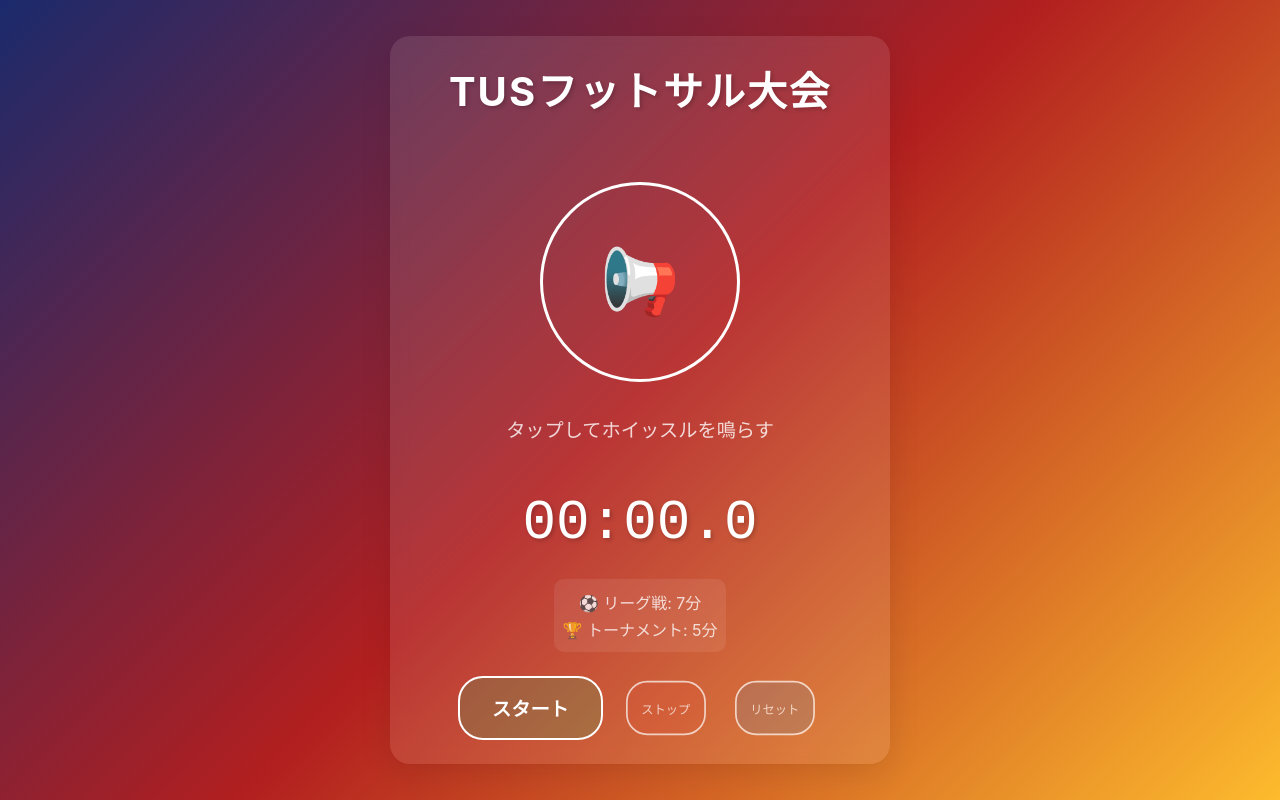
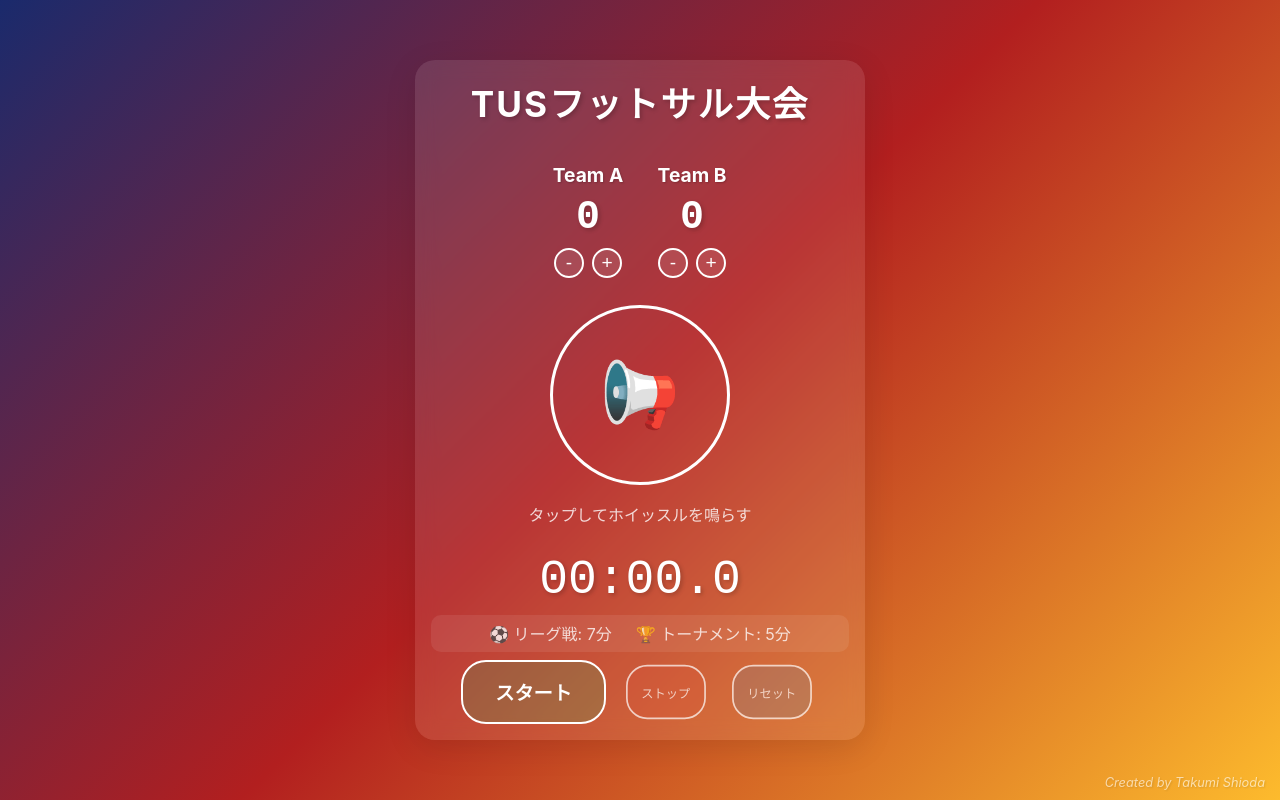
Before and after one commit to takumi0211/whistle, a plain HTML site: page index.html in a window 1280 px wide. Drawn offline with Linux system fonts and the light colour scheme.

Commit message:
Add files via upload

```diff
--- a/index.html
+++ b/index.html
@@ -28,9 +28,9 @@
 
     .container {
       text-align: center;
-      padding: 1.5rem;
-      width: 90%;
-      max-width: 500px;
+      padding: 1rem;
+      width: 85%;
+      max-width: 450px;
       border-radius: 20px;
       background: rgba(255, 255, 255, 0.1);
       backdrop-filter: blur(10px);
@@ -38,40 +38,159 @@
       box-shadow: 0 8px 32px rgba(0, 0, 0, 0.1);
       display: flex;
       flex-direction: column;
+      gap: 1.2rem;
+    }
+
+    .scoreboard {
+      display: flex;
+      justify-content: center;
       gap: 2rem;
+      margin: 0.5rem 0;
+    }
+
+    .team-score {
+      display: flex;
+      flex-direction: column;
+      align-items: center;
+      gap: 0.5rem;
+    }
+
+    .team-name {
+      font-size: clamp(1rem, 4vw, 1.2rem);
+      font-weight: bold;
+      text-shadow: 1px 1px 2px rgba(0, 0, 0, 0.2);
+    }
+
+    .score-display {
+      font-size: clamp(2rem, 6vw, 2.5rem);
+      font-family: monospace;
+      font-weight: bold;
+      min-width: 3ch;
+      text-shadow: 2px 2px 4px rgba(0, 0, 0, 0.2);
+    }
+
+    .score-controls {
+      display: flex;
+      gap: 0.5rem;
+    }
+
+    .score-button {
+      width: 30px;
+      height: 30px;
+      border: 2px solid white;
+      border-radius: 50%;
+      background: rgba(255, 255, 255, 0.1);
+      color: white;
+      font-size: 1.2rem;
+      line-height: 1;
+      cursor: pointer;
+      transition: all 0.2s ease;
+      display: flex;
+      align-items: center;
+      justify-content: center;
+    }
+
+    .score-button:hover {
+      background: rgba(255, 255, 255, 0.2);
+    }
+
+    .score-button:active {
+      transform: scale(0.95);
+    }
+
+    h1 {
+      font-size: clamp(1.5rem, 5vw, 2.2rem);
+      margin-bottom: 0.5rem;
+      text-shadow: 2px 2px 4px rgba(0, 0, 0, 0.2);
+      letter-spacing: 2px;
     }
 
     .section {
       width: 100%;
     }
 
+    .whistle-button {
+      position: relative;
+      width: min(180px, 55vw);
+      height: min(180px, 55vw);
+      border-radius: 50%;
+      background: transparent;
+      border: 3px solid white;
+      cursor: pointer;
+      transition: all 0.3s ease;
+      overflow: hidden;
+      touch-action: manipulation;
+      -webkit-touch-callout: none;
+      -webkit-user-select: none;
+      user-select: none;
+      margin: 0 auto;
+    }
+
+    .whistle-button::before {
+      content: '📢';
+      font-size: clamp(2rem, 8vw, 4rem);
+      position: absolute;
+      top: 50%;
+      left: 50%;
+      transform: translate(-50%, -50%);
+    }
+
+    .whistle-button:hover {
+      transform: scale(1.05);
+      box-shadow: 0 0 30px rgba(255, 255, 255, 0.3);
+    }
+
+    .whistle-button:active {
+      transform: scale(0.95);
+    }
+
+    .ripple {
+      position: absolute;
+      border-radius: 50%;
+      background: rgba(255, 255, 255, 0.4);
+      transform: scale(0);
+      animation: ripple 0.8s linear;
+    }
+
+    @keyframes ripple {
+      to {
+        transform: scale(4);
+        opacity: 0;
+      }
+    }
+
     .timer-display {
-      font-size: clamp(2rem, 8vw, 3.5rem);
+      font-size: clamp(1.8rem, 7vw, 3rem);
       font-family: monospace;
-      margin: 1rem 0;
+      margin: 0.5rem 0;
       text-shadow: 2px 2px 4px rgba(0, 0, 0, 0.2);
     }
 
     .match-info {
       font-size: clamp(0.9rem, 3vw, 1rem);
       opacity: 0.8;
-      margin: 0.5rem 0;
-      padding: 0.5rem;
+      margin: 0.3rem 0;
+      padding: 0.4rem 0.8rem;
       background: rgba(255, 255, 255, 0.1);
       border-radius: 10px;
-      display: inline-block;
+      display: flex;
+      gap: 1.5rem;
+      justify-content: center;
+      align-items: center;
+      flex-wrap: wrap;
     }
 
     .match-info span {
-      display: block;
-      margin: 0.2rem 0;
+      display: flex;
+      align-items: center;
+      gap: 0.3rem;
     }
 
     .timer-controls {
       display: flex;
-      gap: 1rem;
+      gap: 0.8rem;
       justify-content: center;
-      margin-top: 1rem;
+      margin-top: 0.5rem;
     }
 
     .timer-button {
@@ -135,65 +254,23 @@
       opacity: 0.3;
     }
 
-    h1 {
-      font-size: clamp(1.5rem, 5vw, 2.5rem);
-      margin-bottom: 2rem;
-      text-shadow: 2px 2px 4px rgba(0, 0, 0, 0.2);
-      letter-spacing: 2px;
+    .status {
+      margin-top: 1rem;
+      font-size: clamp(0.9rem, 3vw, 1rem);
+      opacity: 0.8;
     }
 
-    .whistle-button {
-      position: relative;
-      width: min(200px, 60vw);
-      height: min(200px, 60vw);
-      border-radius: 50%;
-      background: transparent;
-      border: 3px solid white;
-      cursor: pointer;
-      transition: all 0.3s ease;
-      overflow: hidden;
-      touch-action: manipulation;
-      -webkit-touch-callout: none;
-      -webkit-user-select: none;
-      user-select: none;
+    .footer {
+      position: fixed;
+      bottom: 10px;
+      right: 15px;
+      font-size: 0.8rem;
+      opacity: 0.6;
+      text-shadow: 1px 1px 2px rgba(0, 0, 0, 0.2);
+      font-style: italic;
     }
 
-    .whistle-button::before {
-      content: '📢';
-      font-size: clamp(2rem, 8vw, 4rem);
-      position: absolute;
-      top: 50%;
-      left: 50%;
-      transform: translate(-50%, -50%);
-    }
-
-    .whistle-button:hover {
-      transform: scale(1.05);
-      box-shadow: 0 0 30px rgba(255, 255, 255, 0.3);
-    }
-
-    .whistle-button:active {
-      transform: scale(0.95);
-    }
-
-    .ripple {
-      position: absolute;
-      border-radius: 50%;
-      background: rgba(255, 255, 255, 0.4);
-      transform: scale(0);
-      animation: ripple 0.8s linear;
-    }
-
-    @keyframes ripple {
-      to {
-        transform: scale(4);
-        opacity: 0;
-      }
-    }
-
-    .status {
-      margin-top: 2rem;
-      font-size: clamp(1rem, 4vw, 1.2rem);
+    .footer:hover {
       opacity: 0.8;
     }
 
@@ -293,6 +370,26 @@
   <div class="container">
     <h1>TUSフットサル大会</h1>
 
+    <div class="scoreboard">
+      <div class="team-score">
+        <div class="team-name">Team A</div>
+        <div class="score-display" id="scoreA">0</div>
+        <div class="score-controls">
+          <button class="score-button" onclick="updateScore('A', -1)">-</button>
+          <button class="score-button" onclick="updateScore('A', 1)">+</button>
+        </div>
+      </div>
+
+      <div class="team-score">
+        <div class="team-name">Team B</div>
+        <div class="score-display" id="scoreB">0</div>
+        <div class="score-controls">
+          <button class="score-button" onclick="updateScore('B', -1)">-</button>
+          <button class="score-button" onclick="updateScore('B', 1)">+</button>
+        </div>
+      </div>
+    </div>
+
     <div class="section">
       <audio id="whistleAudio" src="whistle.mp3" preload="auto"></audio>
       <button class="whistle-button" id="whistleButton"></button>
@@ -311,6 +408,10 @@
         <button class="timer-button reset" id="resetTimer" disabled>リセット</button>
       </div>
     </div>
+  </div>
+
+  <div class="footer">
+    Created by Takumi Shioda
   </div>
 
   <script>
@@ -433,6 +534,20 @@
 
     // 初期状態でリセットボタンを無効化
     updateResetButton();
+
+    // スコア管理
+    let scores = {
+      A: 0,
+      B: 0
+    };
+
+    function updateScore(team, change) {
+      const newScore = scores[team] + change;
+      if (newScore >= 0) {  // スコアが0未満にならないように
+        scores[team] = newScore;
+        document.getElementById(`score${team}`).textContent = newScore;
+      }
+    }
   </script>
 </body>
 </html>
```
